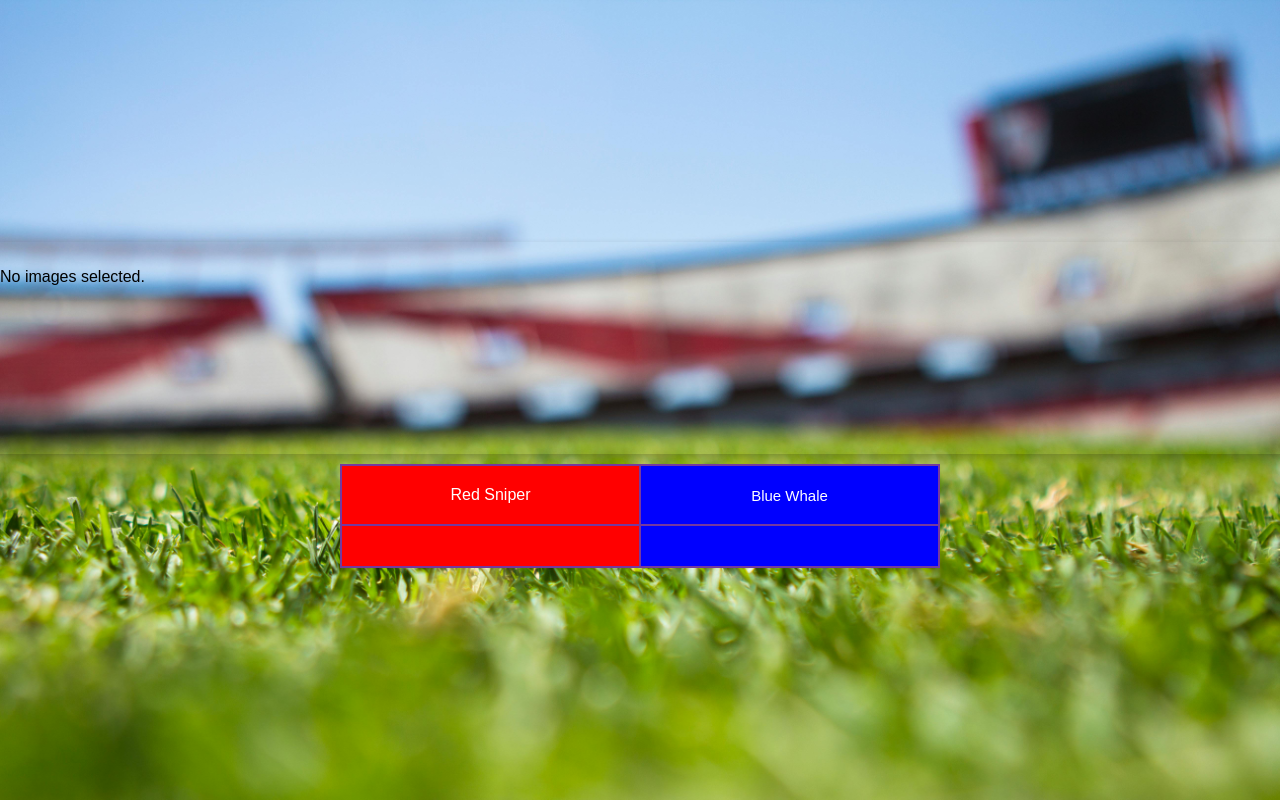
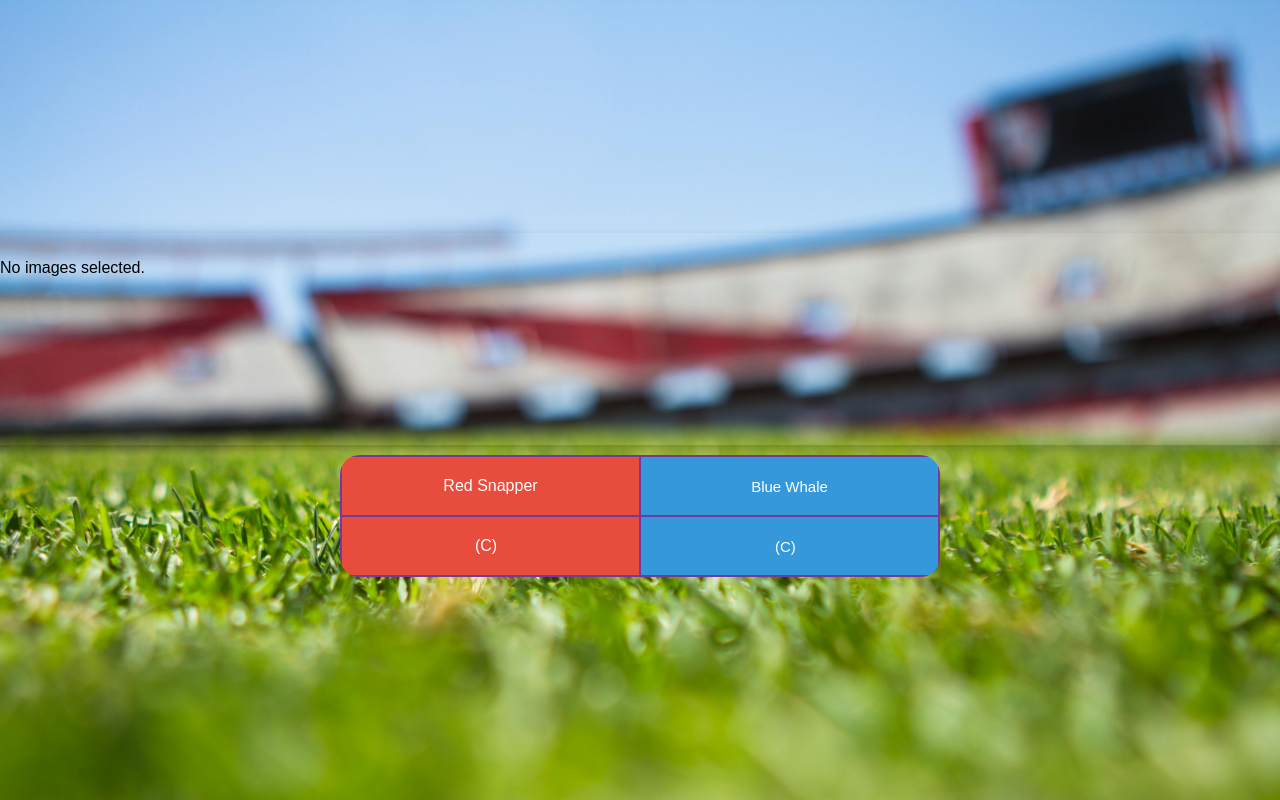
Before and after one commit to mehedisaurav/ASD_Football, a plain HTML site: page selected.html in a window 1280 px wide. Drawn offline with Linux system fonts and the light colour scheme.

Commit message:
design changed

```diff
--- a/selected.html
+++ b/selected.html
@@ -56,6 +56,8 @@
             max-width: 600px;
             border-collapse: collapse;
             text-align: center;
+            border-radius: 20px;
+            overflow: hidden;
         }
 
         th,
@@ -66,13 +68,13 @@
         }
 
         .red-column {
-            background-color: red;
+            background-color: #e74c3c;
             color: white;
             font-weight: 500;
         }
 
         .blue-column {
-            background-color: blue;
+            background-color: #3498db;
             color: white;
             font-weight: 500;
             font-size: 15px;
@@ -132,12 +134,12 @@
 
         <table id="imageTable">
             <tr>
-                <th class="red-column" ondragover="allowDrop(event)" ondrop="dropImage(event)">Red Sniper</th>
+                <th class="red-column" ondragover="allowDrop(event)" ondrop="dropImage(event)">Red Snapper</th>
                 <th class="blue-column" ondragover="allowDrop(event)" ondrop="dropImage(event)">Blue Whale</th>
             </tr>
             <tr>
-                <td class="red-column" ondragover="allowDrop(event)" ondrop="dropImage(event)"></td>
-                <td class="blue-column" ondragover="allowDrop(event)" ondrop="dropImage(event)"></td>
+                <td class="red-column" ondragover="allowDrop(event)" ondrop="dropImage(event)">(C) &nbsp;</td>
+                <td class="blue-column" ondragover="allowDrop(event)" ondrop="dropImage(event)">(C) &nbsp;</td>
             </tr>
         </table>
     </div>
```
